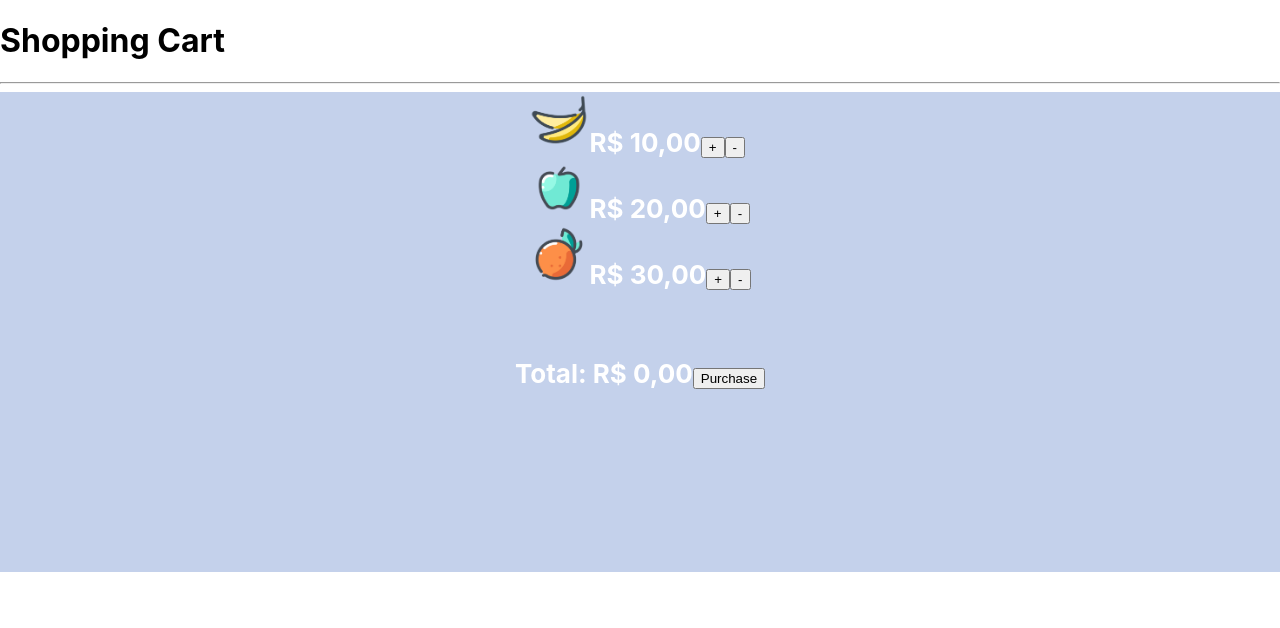
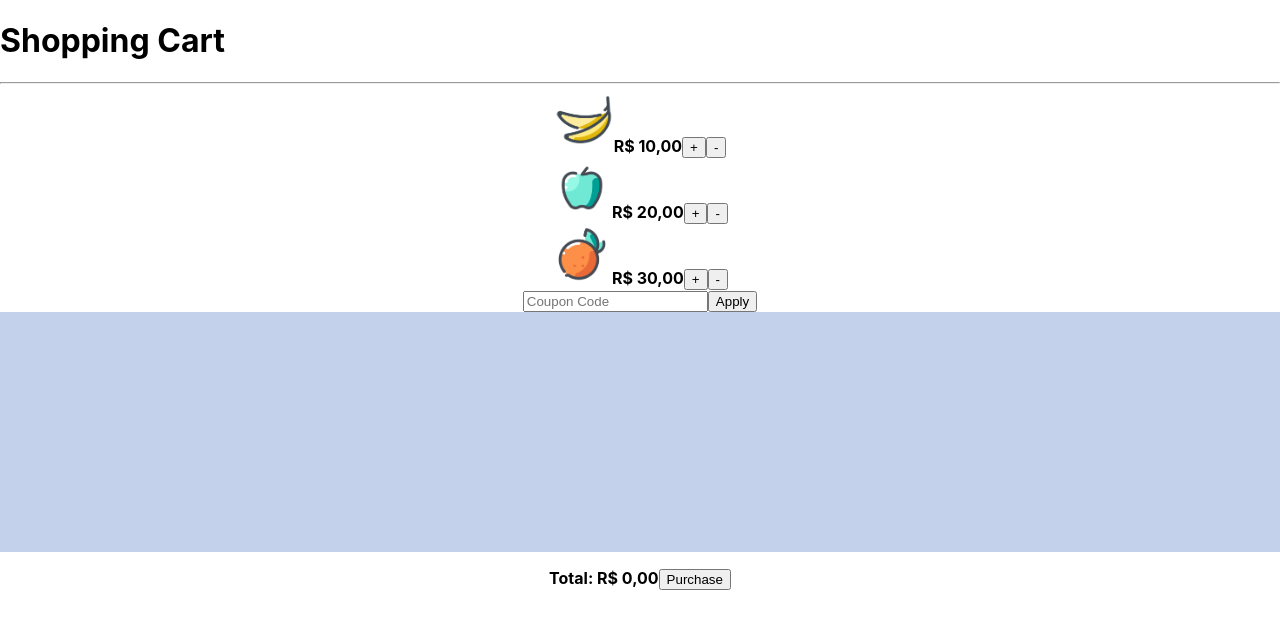
Before and after one commit to AleBL/Shopping-Cart, a React (Create React App) app: page / in a window 1280 px wide. Shown: the top 628 px of the page. Built offline with nearby package versions, Linux system fonts and the light colour scheme; data requests are answered from the project's data file.

Commit message:
coupons added in App.js

```diff
--- a/src/App.js
+++ b/src/App.js
@@ -1,12 +1,13 @@
 import React, { Component } from "react";
 import "./css/App.css";
 import Products from "./components/Products.js"
+import Coupons from "./components/Coupons.js"
 import Cart from "./components/Cart.js"
 
 class App extends Component {
   constructor(props) {
     super(props);
-    this.state = { products: [], cartItems: [], coupons: [] };
+    this.state = { products: [], cartItems: [], coupons: [], couponsApplied: [] };
   }
 
   componentWillMount() {
@@ -73,15 +74,19 @@ class App extends Component {
         <h1>Shopping Cart</h1>
         <hr />
         <div>
-          <div className="App-header">
-            <Products products={this.state.products}
-              addToCart={this.addToCart}
-              removeFromCart={this.removeFromCart}/>
-          </div>
+          <div className="App add-product">
+            <Products products={ this.state.products }
+              addToCart={ this.addToCart }
+              removeFromCart={ this.removeFromCart } />
+            </div>
 
-          <div className="App-header">
-            <Cart cartItems={this.state.cartItems} removeAllFromCart={this.removeAllFromCart} />
-          </div>
+            <div className="App coupon">
+              <Coupons coupons={ this.state.coupons } />
+            </div>
+
+            <div className="App total">
+              <Cart cartItems={ this.state.cartItems } removeAllFromCart={ this.removeAllFromCart } />
+            </div>
         </div>
       </div>
     );
```
